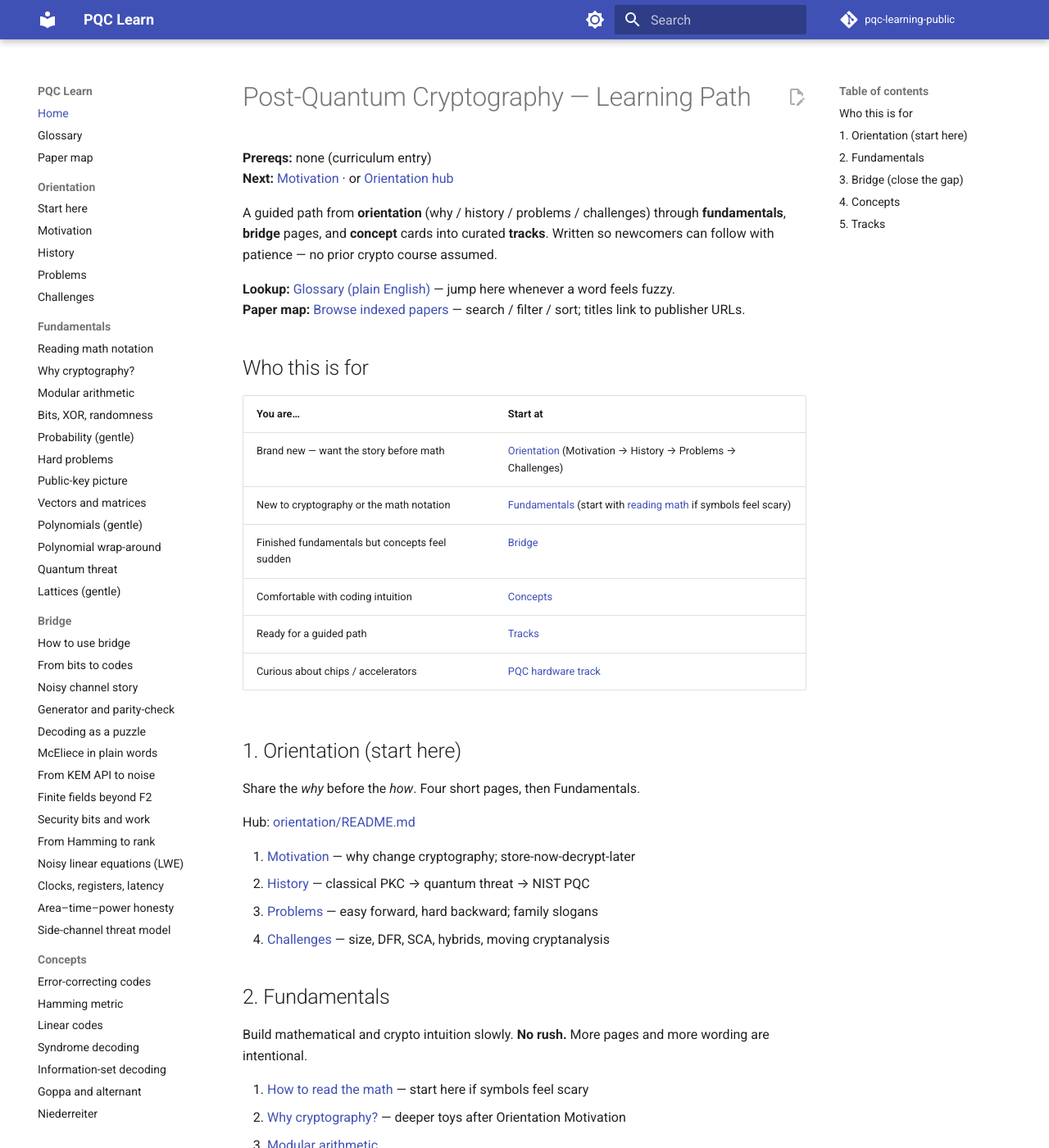
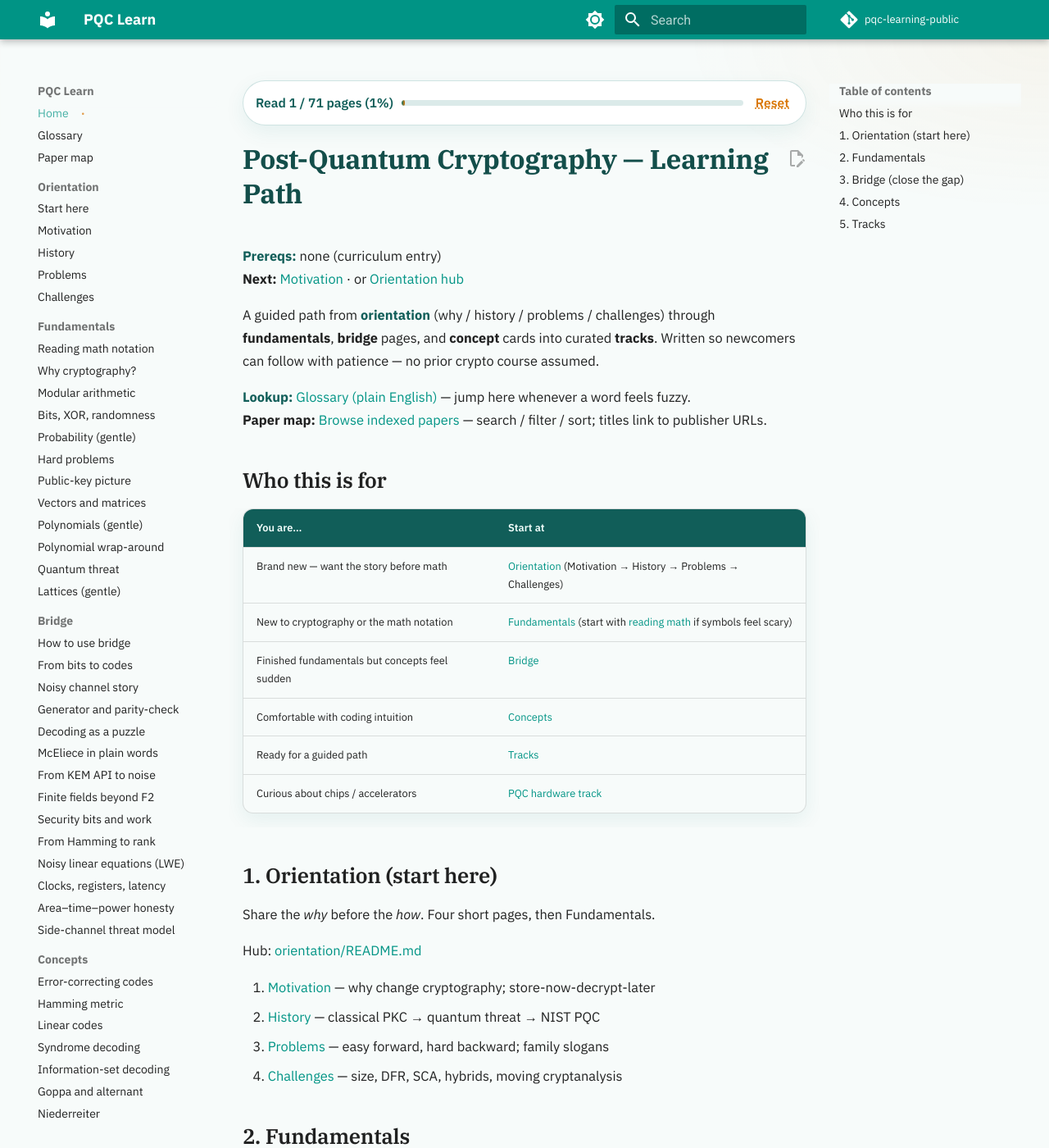
Before and after one commit to Post-Quantum-Cryptography-PQC/learning, an MkDocs documentation site: the page built from docs/index.md, in a window 1280 px wide and 1400 px high. Shown: the whole window at 82% size. Built offline with MkDocs 1.6.1 and Material for MkDocs 9.7.7, drawn with Linux system fonts in a browser that asks for light colours; comment, search, counter and statistics services are not loaded.

Commit message:
sync from pqc-learning-public@842e40a

```diff
--- a/docs/index.md
+++ b/docs/index.md
@@ -129,6 +129,7 @@ Pick **one family** (or hardware) by goal. Each roadmap is staged like a short c
 | MQ / MAYO / UOV-shaped reading | [Multivariate](tracks/multivariate/ROADMAP.md) | Place multivariate signatures; open curated extracts | [Vectors and matrices](fundamentals/vectors-matrices.md) |
 | Isogeny / SIKE history (broken KEM context) | [Isogeny](tracks/isogeny/ROADMAP.md) | Explain why SIKE left the NIST path; open HW/SW extracts | [Modular arithmetic](fundamentals/modular-arithmetic.md) |
 | Chips, NTT, SCA / masking | [PQC hardware](tracks/pqc-hardware/ROADMAP.md) | Name accelerator blocks; read lattice-core + family HW leaves | [Clocks, registers, latency](bridge/clocks-registers-latency.md) |
+{: .pqc-path-table }
 
 **Forks:** Rank opens only from the code-based path. Hardware is orthogonal — lattice is the core walk; hash / multivariate / isogeny (and later code) add family HW leaves on the same roadmap.
 
--- /dev/null
+++ b/docs/javascripts/pqc-learn.js
@@ -0,0 +1,169 @@
+/* PQC Learn — reading progress + checkpoint toggles */
+(function () {
+  var STORAGE_KEY = "pqc-learn-progress-v1";
+  var CHECK_KEY = "pqc-learn-checks-v1";
+
+  function ready(fn) {
+    if (typeof document$ !== "undefined" && document$.subscribe) {
+      document$.subscribe(fn);
+    } else if (document.readyState !== "loading") {
+      fn();
+    } else {
+      document.addEventListener("DOMContentLoaded", fn);
+    }
+  }
+
+  function load(key) {
+    try {
+      return JSON.parse(localStorage.getItem(key) || "{}") || {};
+    } catch (e) {
+      return {};
+    }
+  }
+
+  function save(key, obj) {
+    try {
+      localStorage.setItem(key, JSON.stringify(obj));
+    } catch (e) {
+      /* private mode / quota — ignore */
+    }
+  }
+
+  function pathKey() {
+    var path = location.pathname || "/";
+    if (path.length > 1 && path.endsWith("/")) path = path.slice(0, -1);
+    return path;
+  }
+
+  function teachLinks() {
+    return Array.prototype.slice.call(
+      document.querySelectorAll(
+        '.md-nav--primary a.md-nav__link[href]:not([href^="#"]):not([href^="http"])'
+      )
+    );
+  }
+
+  function markVisitedNav(progress) {
+    teachLinks().forEach(function (a) {
+      try {
+        var u = new URL(a.href, location.origin);
+        var key = u.pathname;
+        if (key.length > 1 && key.endsWith("/")) key = key.slice(0, -1);
+        if (progress[key]) a.classList.add("pqc-visited");
+        else a.classList.remove("pqc-visited");
+      } catch (e) {
+        /* ignore bad hrefs */
+      }
+    });
+  }
+
+  function ensureProgressChip(progress) {
+    var article = document.querySelector("article.md-content__inner");
+    if (!article) return;
+
+    var total = 0;
+    var seen = {};
+    teachLinks().forEach(function (a) {
+      try {
+        var u = new URL(a.href, location.origin);
+        var key = u.pathname;
+        if (key.length > 1 && key.endsWith("/")) key = key.slice(0, -1);
+        if (!seen[key]) {
+          seen[key] = true;
+          total += 1;
+        }
+      } catch (e) {}
+    });
+    if (!total) return;
+
+    var done = 0;
+    Object.keys(seen).forEach(function (k) {
+      if (progress[k]) done += 1;
+    });
+    var pct = Math.round((done / total) * 100);
+
+    var chip = document.getElementById("pqc-progress");
+    if (!chip) {
+      chip = document.createElement("div");
+      chip.id = "pqc-progress";
+      chip.className = "pqc-progress";
+      chip.innerHTML =
+        '<span class="pqc-progress__label"></span>' +
+        '<div class="pqc-progress__bar" aria-hidden="true"><div class="pqc-progress__fill"></div></div>' +
+        '<button type="button" class="pqc-progress__reset" title="Clear local reading progress">Reset</button>';
+      article.insertBefore(chip, article.firstChild);
+      chip.querySelector(".pqc-progress__reset").addEventListener("click", function () {
+        localStorage.removeItem(STORAGE_KEY);
+        localStorage.removeItem(CHECK_KEY);
+        location.reload();
+      });
+    }
+    chip.querySelector(".pqc-progress__label").textContent =
+      "Read " + done + " / " + total + " pages (" + pct + "%)";
+    chip.querySelector(".pqc-progress__fill").style.width = pct + "%";
+    chip.setAttribute("aria-label", "Reading progress " + pct + " percent");
+  }
+
+  function wireCheckpoints() {
+    var checks = load(CHECK_KEY);
+    var page = pathKey();
+    var nodes = document.querySelectorAll(".md-typeset strong");
+    Array.prototype.forEach.call(nodes, function (strong) {
+      if ((strong.textContent || "").trim() !== "Checkpoint:") return;
+      var p = strong.closest("p");
+      if (!p || p.dataset.pqcCheckWired) return;
+      p.dataset.pqcCheckWired = "1";
+
+      var id =
+        "cp:" +
+        page +
+        ":" +
+        (p.textContent || "")
+          .trim()
+          .slice(0, 80)
+          .toLowerCase()
+          .replace(/\s+/g, " ");
+
+      var btn = document.createElement("button");
+      btn.type = "button";
+      btn.className = "pqc-check";
+      btn.textContent = "Mark checkpoint done";
+      var pressed = !!checks[id];
+      btn.setAttribute("aria-pressed", pressed ? "true" : "false");
+      if (pressed) btn.textContent = "Checkpoint done";
+
+      btn.addEventListener("click", function () {
+        var on = btn.getAttribute("aria-pressed") !== "true";
+        btn.setAttribute("aria-pressed", on ? "true" : "false");
+        btn.textContent = on ? "Checkpoint done" : "Mark checkpoint done";
+        var next = load(CHECK_KEY);
+        if (on) next[id] = true;
+        else delete next[id];
+        save(CHECK_KEY, next);
+      });
+
+      p.insertAdjacentElement("afterend", btn);
+    });
+  }
+
+  function enhanceDetails() {
+    document.querySelectorAll(".md-typeset details > summary").forEach(function (s) {
+      if (s.dataset.pqcDetails) return;
+      s.dataset.pqcDetails = "1";
+      s.setAttribute("role", "button");
+    });
+  }
+
+  ready(function () {
+    var progress = load(STORAGE_KEY);
+    var key = pathKey();
+    if (key.indexOf("/learning") !== -1 || key.length > 1) {
+      progress[key] = Date.now();
+      save(STORAGE_KEY, progress);
+    }
+    markVisitedNav(progress);
+    ensureProgressChip(progress);
+    wireCheckpoints();
+    enhanceDetails();
+  });
+})();
--- /dev/null
+++ b/docs/stylesheets/pqc-learn.css
@@ -0,0 +1,331 @@
+/* PQC Learn — theme polish + interactive teaching UI
+   Works with Material for MkDocs; uses theme CSS variables. */
+
+@import url("https://fonts.googleapis.com/css2?family=IBM+Plex+Sans:ital,wght@0,400;0,500;0,600;0,700;1,400&family=IBM+Plex+Serif:ital,wght@0,600;0,700;1,600&display=swap");
+
+:root {
+  --pqc-teal: #0f766e;
+  --pqc-teal-deep: #115e59;
+  --pqc-ink: #134e4a;
+  --pqc-sand: #f0fdfa;
+  --pqc-amber: #d97706;
+  --pqc-radius: 0.65rem;
+  --pqc-shadow: 0 8px 24px rgba(15, 118, 110, 0.08);
+}
+
+/* Typography */
+.md-typeset,
+.md-nav,
+.md-header,
+.md-footer {
+  font-family: "IBM Plex Sans", system-ui, sans-serif;
+}
+
+.md-typeset h1,
+.md-typeset h2 {
+  font-family: "IBM Plex Serif", Georgia, serif;
+  letter-spacing: -0.01em;
+}
+
+/* Soft page atmosphere (not flat white / not purple glow) */
+[data-md-color-scheme="default"] {
+  --md-default-bg-color: #f7fbfa;
+  --md-code-bg-color: #e7f5f3;
+}
+
+[data-md-color-scheme="default"] .md-main {
+  background:
+    radial-gradient(1200px 480px at 8% -10%, rgba(15, 118, 110, 0.07), transparent 55%),
+    radial-gradient(900px 420px at 100% 0%, rgba(217, 119, 6, 0.05), transparent 50%),
+    var(--md-default-bg-color);
+}
+
+[data-md-color-scheme="slate"] .md-main {
+  background:
+    radial-gradient(1000px 420px at 0% 0%, rgba(45, 212, 191, 0.08), transparent 50%),
+    var(--md-default-bg-color);
+}
+
+.md-typeset {
+  font-size: 0.82rem;
+  line-height: 1.7;
+}
+
+.md-typeset h1 {
+  font-weight: 700;
+  color: var(--pqc-ink);
+}
+
+[data-md-color-scheme="slate"] .md-typeset h1 {
+  color: inherit;
+}
+
+/* Prereqs / Next meta lines */
+.md-typeset > p:has(strong:first-child) {
+  /* fallbacks when :has unsupported still fine */
+}
+
+.md-typeset p > strong:first-child {
+  color: var(--pqc-teal-deep);
+}
+
+[data-md-color-scheme="slate"] .md-typeset p > strong:first-child {
+  color: #5eead4;
+}
+
+/* Tables */
+.md-typeset table:not([class]) {
+  border-radius: var(--pqc-radius);
+  box-shadow: var(--pqc-shadow);
+  overflow: hidden;
+  display: table;
+  width: 100%;
+}
+
+.md-typeset table:not([class]) th {
+  background: var(--pqc-teal-deep);
+  color: #f0fdfa;
+  font-weight: 600;
+  border-bottom: none;
+}
+
+[data-md-color-scheme="slate"] .md-typeset table:not([class]) th {
+  background: #134e4a;
+}
+
+.md-typeset table:not([class]) tr {
+  transition: background-color 0.15s ease, transform 0.15s ease;
+}
+
+.md-typeset table:not([class]) tbody tr:hover {
+  background: rgba(15, 118, 110, 0.08);
+}
+
+/* Home track picker */
+.md-typeset table.pqc-path-table {
+  border-collapse: separate;
+  border-spacing: 0;
+}
+
+.md-typeset table.pqc-path-table tbody tr {
+  cursor: default;
+}
+
+.md-typeset table.pqc-path-table tbody tr:hover {
+  background: rgba(15, 118, 110, 0.1);
+  box-shadow: inset 3px 0 0 var(--pqc-amber);
+}
+
+.md-typeset table.pqc-path-table td:nth-child(2) a {
+  font-weight: 700;
+  text-decoration: none;
+  border-bottom: 1px solid transparent;
+  transition: border-color 0.15s ease, color 0.15s ease;
+}
+
+.md-typeset table.pqc-path-table td:nth-child(2) a:hover {
+  border-bottom-color: var(--pqc-amber);
+  color: var(--pqc-teal-deep);
+}
+
+/* Self-check / details */
+.md-typeset details {
+  border: 1px solid rgba(15, 118, 110, 0.22);
+  border-radius: var(--pqc-radius);
+  background: var(--pqc-sand);
+  box-shadow: none;
+  overflow: hidden;
+  transition: border-color 0.2s ease, box-shadow 0.2s ease;
+}
+
+[data-md-color-scheme="slate"] .md-typeset details {
+  background: rgba(15, 118, 110, 0.12);
+  border-color: rgba(94, 234, 212, 0.25);
+}
+
+.md-typeset details:hover,
+.md-typeset details[open] {
+  border-color: var(--pqc-teal);
+  box-shadow: var(--pqc-shadow);
+}
+
+.md-typeset details > summary {
+  font-weight: 600;
+  color: var(--pqc-teal-deep);
+  cursor: pointer;
+}
+
+[data-md-color-scheme="slate"] .md-typeset details > summary {
+  color: #99f6e4;
+}
+
+.md-typeset details > summary::before {
+  content: "▸";
+  display: inline-block;
+  margin-right: 0.4rem;
+  transition: transform 0.18s ease;
+  color: var(--pqc-amber);
+}
+
+.md-typeset details[open] > summary::before {
+  transform: rotate(90deg);
+}
+
+/* Display math */
+.md-typeset .arithmatex,
+.md-typeset span.katex-display {
+  overflow-x: auto;
+}
+
+.md-typeset .katex-display {
+  padding: 0.75rem 1rem;
+  margin: 1rem 0;
+  background: rgba(15, 118, 110, 0.05);
+  border-left: 3px solid var(--pqc-teal);
+  border-radius: 0 var(--pqc-radius) var(--pqc-radius) 0;
+}
+
+[data-md-color-scheme="slate"] .md-typeset .katex-display {
+  background: rgba(45, 212, 191, 0.06);
+  border-left-color: #2dd4bf;
+}
+
+/* Admonitions / notes */
+.md-typeset .admonition {
+  border-radius: var(--pqc-radius);
+}
+
+/* Reading progress chip */
+.pqc-progress {
+  position: sticky;
+  top: calc(var(--md-header-height, 2.8rem) + 0.5rem);
+  z-index: 3;
+  display: flex;
+  flex-wrap: wrap;
+  gap: 0.5rem;
+  align-items: center;
+  margin: 0 0 1rem;
+  padding: 0.55rem 0.75rem;
+  border-radius: 999px;
+  background: rgba(255, 255, 255, 0.92);
+  border: 1px solid rgba(15, 118, 110, 0.2);
+  box-shadow: var(--pqc-shadow);
+  backdrop-filter: blur(8px);
+  font-size: 0.78rem;
+}
+
+[data-md-color-scheme="slate"] .pqc-progress {
+  background: rgba(30, 41, 40, 0.92);
+  border-color: rgba(94, 234, 212, 0.25);
+}
+
+.pqc-progress__bar {
+  flex: 1 1 6rem;
+  min-width: 5rem;
+  height: 0.35rem;
+  border-radius: 999px;
+  background: rgba(15, 118, 110, 0.15);
+  overflow: hidden;
+}
+
+.pqc-progress__fill {
+  height: 100%;
+  width: 0%;
+  background: linear-gradient(90deg, var(--pqc-teal), var(--pqc-amber));
+  border-radius: inherit;
+  transition: width 0.35s ease;
+}
+
+.pqc-progress__label {
+  font-weight: 600;
+  color: var(--pqc-teal-deep);
+  white-space: nowrap;
+}
+
+[data-md-color-scheme="slate"] .pqc-progress__label {
+  color: #99f6e4;
+}
+
+.pqc-progress__reset {
+  all: unset;
+  cursor: pointer;
+  color: var(--pqc-amber);
+  font-weight: 600;
+  text-decoration: underline dotted;
+  padding: 0.1rem 0.25rem;
+}
+
+.pqc-progress__reset:hover,
+.pqc-progress__reset:focus-visible {
+  color: var(--pqc-teal-deep);
+}
+
+/* Checkpoint buttons on roadmaps */
+.pqc-check {
+  display: inline-flex;
+  align-items: center;
+  gap: 0.4rem;
+  margin: 0.35rem 0 1rem;
+  padding: 0.35rem 0.7rem;
+  border-radius: 999px;
+  border: 1px solid rgba(15, 118, 110, 0.35);
+  background: #fff;
+  color: var(--pqc-teal-deep);
+  font: inherit;
+  font-size: 0.78rem;
+  font-weight: 600;
+  cursor: pointer;
+  transition: background 0.15s ease, border-color 0.15s ease, transform 0.12s ease;
+}
+
+[data-md-color-scheme="slate"] .pqc-check {
+  background: rgba(15, 118, 110, 0.2);
+  color: #ccfbf1;
+}
+
+.pqc-check:hover {
+  border-color: var(--pqc-amber);
+  transform: translateY(-1px);
+}
+
+.pqc-check[aria-pressed="true"] {
+  background: var(--pqc-teal);
+  border-color: var(--pqc-teal);
+  color: #ecfeff;
+}
+
+.pqc-check[aria-pressed="true"]::before {
+  content: "✓ ";
+}
+
+/* Mark visited nav links */
+.md-nav__link.pqc-visited {
+  opacity: 0.72;
+}
+
+.md-nav__link.pqc-visited::after {
+  content: "·";
+  margin-left: 0.35rem;
+  color: var(--pqc-amber);
+  font-weight: 700;
+}
+
+/* Content fade-in on instant navigation */
+.md-content__inner {
+  animation: pqc-fade 0.28s ease;
+}
+
+@keyframes pqc-fade {
+  from { opacity: 0.35; transform: translateY(4px); }
+  to { opacity: 1; transform: none; }
+}
+
+@media (prefers-reduced-motion: reduce) {
+  .md-content__inner,
+  .pqc-progress__fill,
+  .md-typeset details > summary::before,
+  .md-typeset table:not([class]) tr {
+    animation: none !important;
+    transition: none !important;
+  }
+}
--- a/mkdocs.yml
+++ b/mkdocs.yml
@@ -13,14 +13,14 @@ theme:
   name: material
   palette:
     - scheme: default
-      primary: indigo
-      accent: indigo
+      primary: teal
+      accent: amber
       toggle:
         icon: material/brightness-7
         name: Dark mode
     - scheme: slate
-      primary: indigo
-      accent: indigo
+      primary: teal
+      accent: amber
       toggle:
         icon: material/brightness-4
         name: Light mode
@@ -28,8 +28,13 @@ theme:
     - navigation.sections
     - navigation.expand
     - navigation.top
+    - navigation.tracking
+    - navigation.instant
+    - toc.follow
     - search.highlight
+    - search.suggest
     - content.action.edit
+    - content.code.copy
 
 plugins:
   - search
@@ -48,12 +53,14 @@ markdown_extensions:
 extra_css:
   - https://cdn.jsdelivr.net/npm/katex@0.16.11/dist/katex.min.css
   - stylesheets/papers-catalog.css
+  - stylesheets/pqc-learn.css
 
 extra_javascript:
   - javascripts/katex.js
   - https://cdn.jsdelivr.net/npm/katex@0.16.11/dist/katex.min.js
   - https://cdn.jsdelivr.net/npm/katex@0.16.11/dist/contrib/auto-render.min.js
   - javascripts/papers-catalog.js
+  - javascripts/pqc-learn.js
 
 nav:
   - Home: index.md
```
